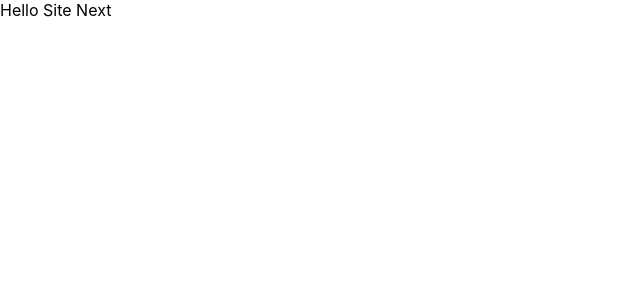
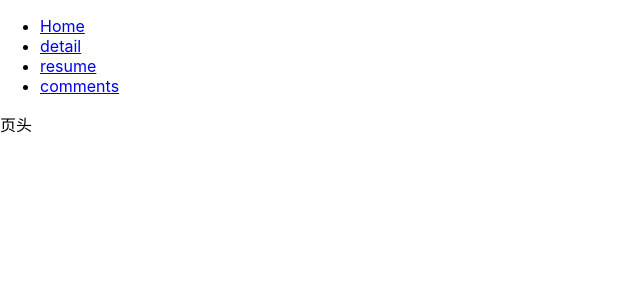
Before and after one commit to zaniors/zanior-next-site, a React (Create React App) app: page / in a window 1280 px wide. Shown: the top 300 px of the page, without its empty margins (0-640 px from the left). Built offline with nearby package versions, Linux system fonts and the light colour scheme.

Commit message:
搭建基本的页面路由

```diff
--- a/package.json
+++ b/package.json
@@ -4,7 +4,8 @@
   "private": true,
   "dependencies": {
     "react": "^16.13.1",
-    "react-dom": "^16.13.1"
+    "react-dom": "^16.13.1",
+    "react-router-dom": "^5.1.2"
   },
   "devDependencies": {
     "@testing-library/jest-dom": "^4.2.4",
@@ -14,6 +15,7 @@
     "@types/node": "^12.0.0",
     "@types/react": "^16.9.0",
     "@types/react-dom": "^16.9.0",
+    "@types/react-router-dom": "^5.1.5",
     "node-sass": "^4.14.0",
     "react-scripts": "3.4.1",
     "typescript": "~3.7.2"
--- a/src/App.tsx
+++ /dev/null
@@ -1,9 +0,0 @@
-import React from 'react';
-
-const App = () => {
-  return (
-    <div className="App">Hello Site Next</div>
-  );
-}
-
-export default App;
--- a/src/index.tsx
+++ b/src/index.tsx
@@ -1,12 +1,48 @@
 import React from 'react';
 import ReactDOM from 'react-dom';
-import App from './App';
+import { Switch, Route, BrowserRouter as Router, Link } from 'react-router-dom';
+import routes from './router/index';
 
 import './index.scss';
 
 ReactDOM.render(
   <React.StrictMode>
-    <App />
-  </React.StrictMode>,
+    <Router>
+      <ul>
+        <li>
+          <Link to="/home">Home</Link>
+        </li>
+        <li>
+          <Link to="/detail">detail</Link>
+        </li>
+        <li>
+          <Link to="/resume">resume</Link>
+        </li>
+        <li>
+          <Link to="/comments">comments</Link>
+        </li>
+      </ul>
+
+      <Switch>
+        {
+          routes.map((route, i) => (
+            <Route
+              key={i}
+              path={route.path}
+              render={props => (
+                <route.component routes={route.routes}>
+                  {
+                    route.routes && route.routes.map((subRoute, i) => (
+                      <subRoute.component key={i} />
+                    ))
+                  }
+                </route.component>
+              )}
+            />
+          ))
+        }
+      </Switch>
+    </Router>
+  </React.StrictMode >,
   document.getElementById('root')
 );
--- a/src/layout/index.tsx
+++ b/src/layout/index.tsx
@@ -1,8 +1,35 @@
 import React, { FC } from 'react';
+import { Switch, Route } from 'react-router-dom';
 import './index.scss';
+import { Header } from '../components/header';
 
-export const Layout: FC = () => {
+interface LayoutProps {
+  routes?: any[];
+}
+
+export const Layout: FC<LayoutProps> = (props) => {
+  const { routes } = props;
   return (
-    <section>layout</section>
+    <section>
+      <section className="layout-l">
+        <Header />
+      </section>
+
+      <section className="layout-r">
+        <Switch>
+          {
+            routes && routes.map((route, i) => (
+              <Route
+                key={i}
+                path={route.path}
+                render={props => {
+                  return <route.component />
+                }} >
+              </Route>
+            ))
+          }
+        </Switch>
+      </section>
+    </section>
   )
 }
--- /dev/null
+++ b/src/router/index.tsx
@@ -0,0 +1,32 @@
+import { Layout } from '../layout/index';
+import { Home } from '../views/home/index';
+import { Detail } from '../views/detail/index';
+import { Resume } from '../views/resume/index';
+import { Comments } from '../views/comments/index';
+
+const routes = [
+  {
+    path: '/',
+    component: Layout,
+    routes: [
+      {
+        path: '/home',
+        component: Home
+      },
+      {
+        path: '/detail',
+        component: Detail
+      },
+      {
+        path: '/resume',
+        component: Resume,
+      },
+      {
+        path: '/comments',
+        component: Comments
+      }
+    ]
+  }
+];
+
+export default routes;
```
Also changed, not shown: 1 other file (tests, documents, lock files or other folders).
